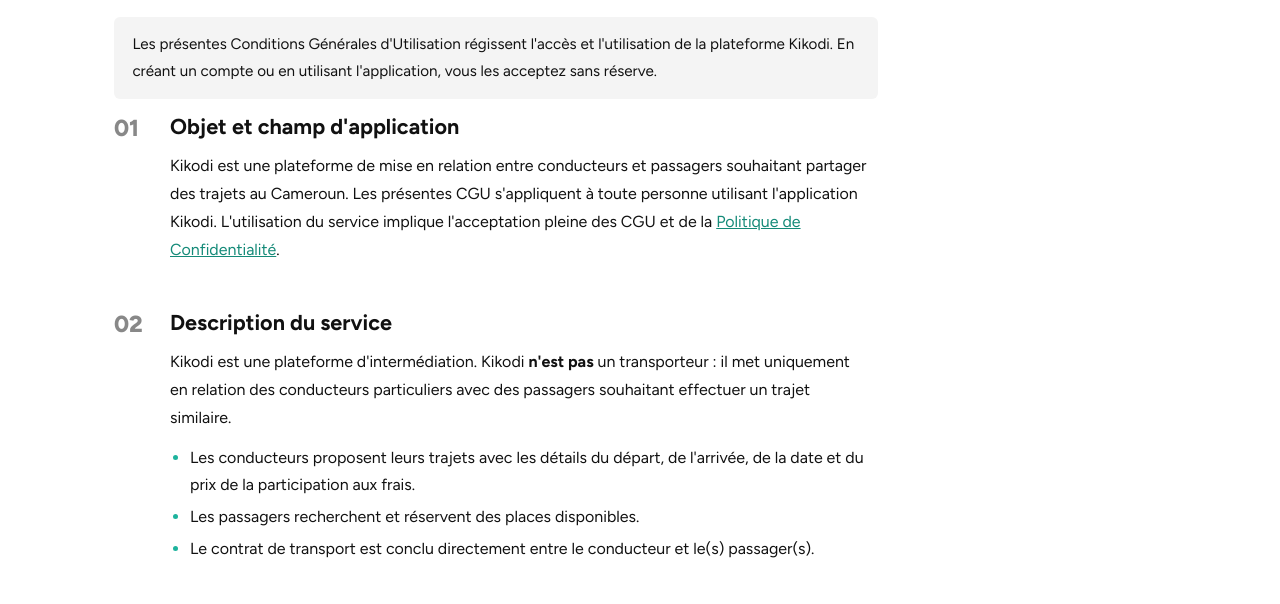
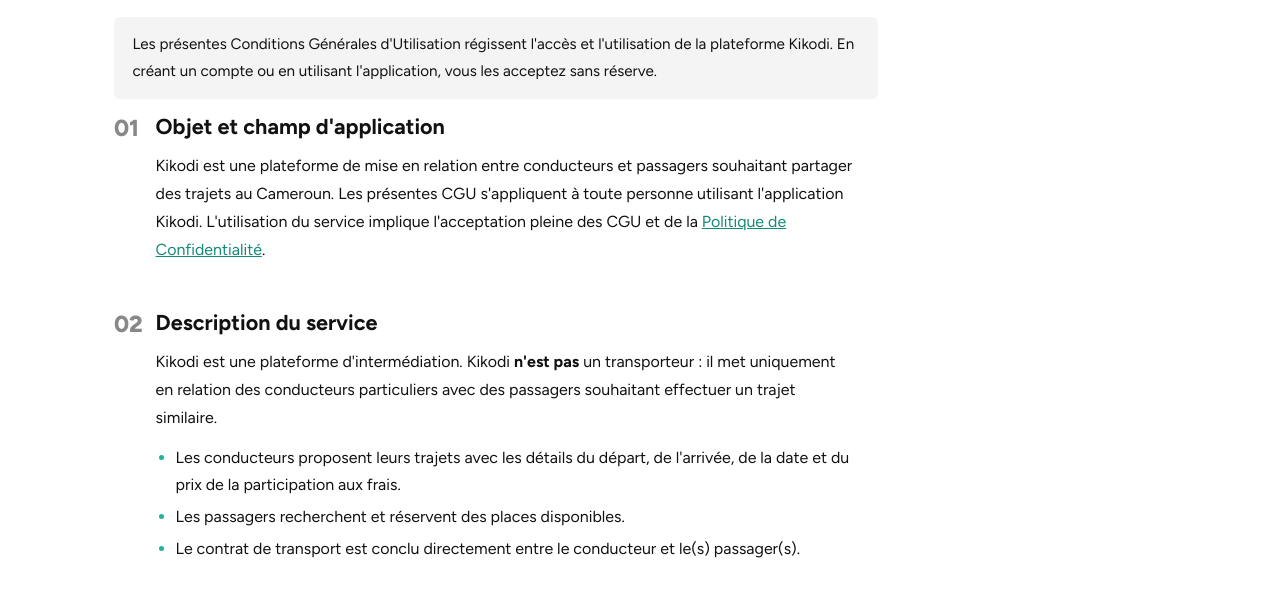
Before and after one commit to tchouaffe/kikodi-legal, a plain HTML site: page index.html in a window 1280 px wide. Shown: the part 173-777 px from the top of the page. Drawn offline with Linux system fonts and the light colour scheme.

```diff
--- a/index.html
+++ b/index.html
@@ -124,12 +124,12 @@
   .doc-meta { font-size: 0.8rem; color: var(--muted); margin-top: 0.25rem; }
 
   /* ── Sections ── */
-  .section { margin-bottom: 2.75rem; position: relative; padding-left: 3.5rem; }
+  .section { margin-bottom: 2.75rem; position: relative; padding-left: 2.6rem; }
   .sec-num {
     position: absolute; left: 0; top: 0.05rem;
     font-size: 1.45rem; font-weight: 800; color: var(--muted);
     line-height: 1.3; letter-spacing: normal; text-transform: none;
-    width: 2.75rem; text-align: left;
+    width: 2.2rem; text-align: left;
   }
   .section h2 { font-size: 1.35rem; font-weight: 700; color: var(--text); margin-bottom: 0.75rem; line-height: 1.3; text-wrap: balance; }
   .section p { margin-bottom: 0.75rem; max-width: 68ch; font-size: 1rem; line-height: 1.75; word-break: break-word; overflow-wrap: break-word; }
```
